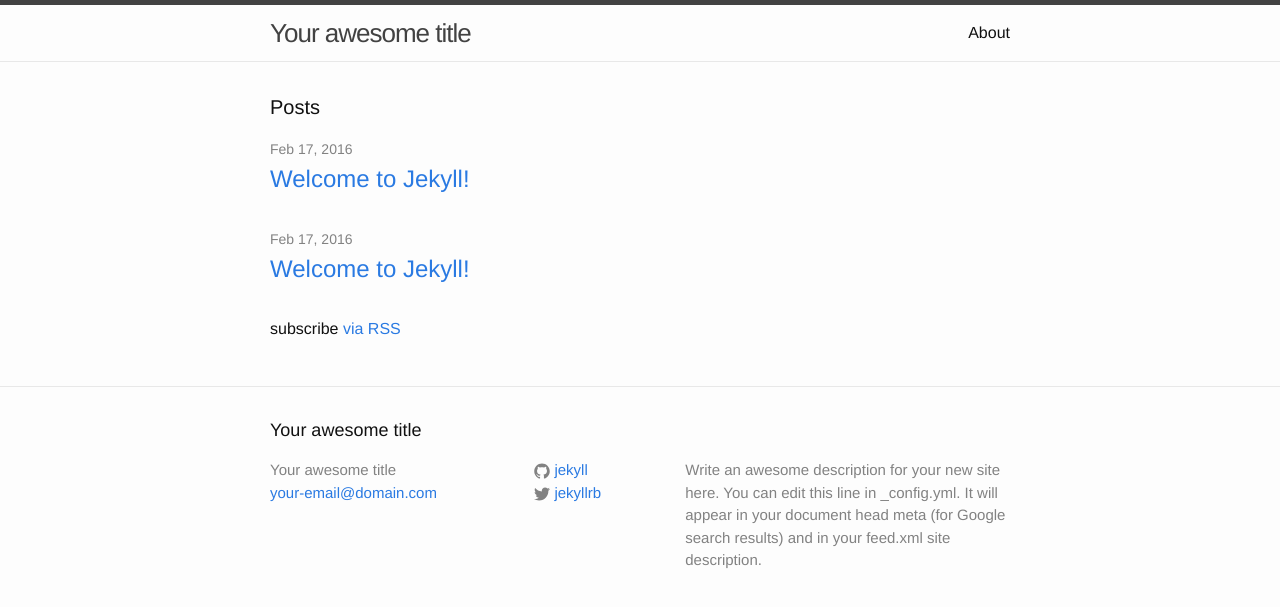
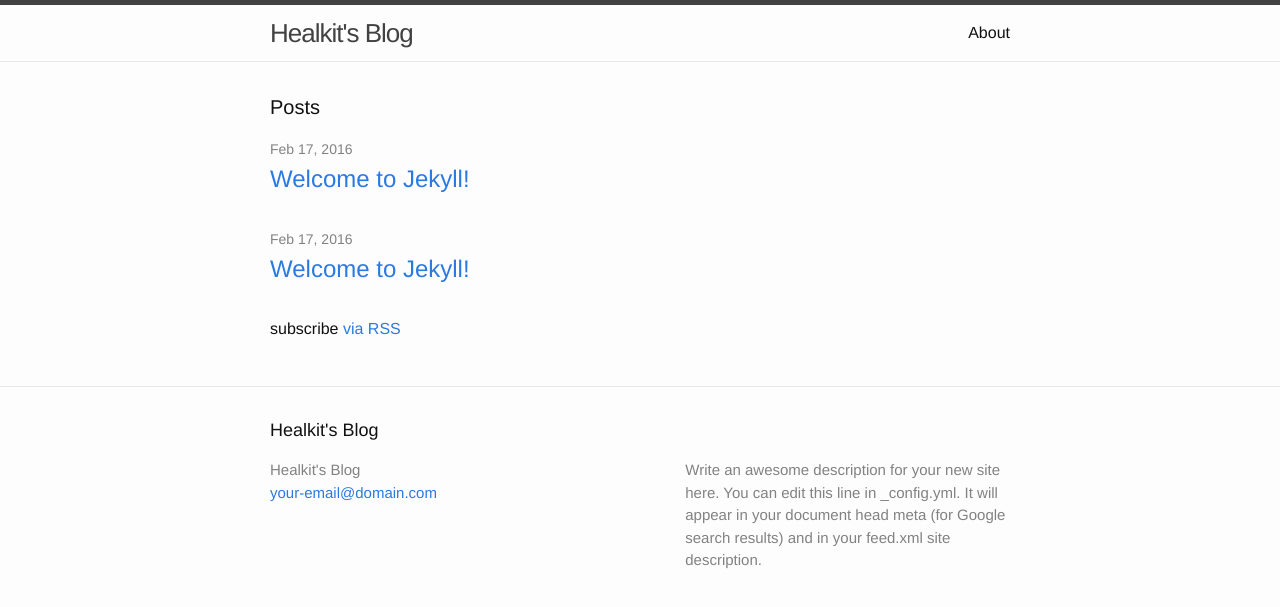
Before and after one commit to healkit/healkit.github.io, a Jekyll site: the page built from index.html, in a window 1280 px wide. Shown: the top 607 px of the page. Built offline with Jekyll 4.4.1, drawn with Linux system fonts in a browser that asks for light colours.

Commit message:
update config

```diff
--- a/_config.yml
+++ b/_config.yml
@@ -6,7 +6,7 @@
 # 'jekyll serve'. If you change this file, please restart the server process.
 
 # Site settings
-title: Your awesome title
+title: Healkit's Blog
 email: your-email@domain.com
 description: > # this means to ignore newlines until "baseurl:"
   Write an awesome description for your new site here. You can edit this
@@ -14,8 +14,9 @@ description: > # this means to ignore newlines until "baseurl:"
   Google search results) and in your feed.xml site description.
 baseurl: "" # the subpath of your site, e.g. /blog
 url: "http://yourdomain.com" # the base hostname & protocol for your site
-twitter_username: jekyllrb
-github_username:  jekyll
+#twitter_username: jekyllrb
+#github_username:  jekyll
+exclude: [vendor]
 
 # Build settings
 markdown: kramdown
```
